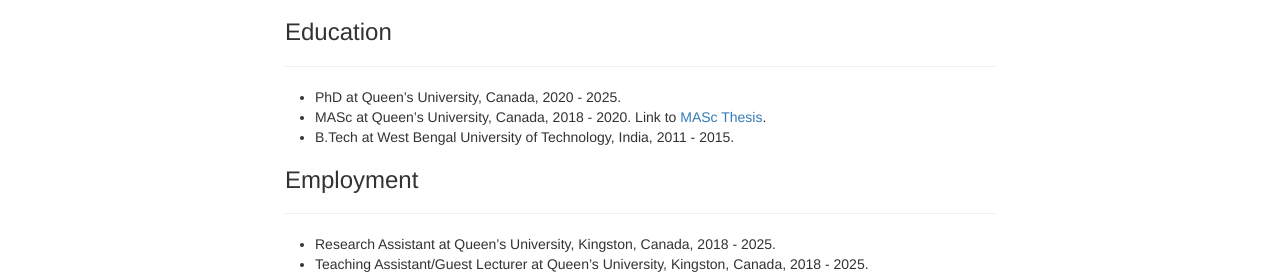
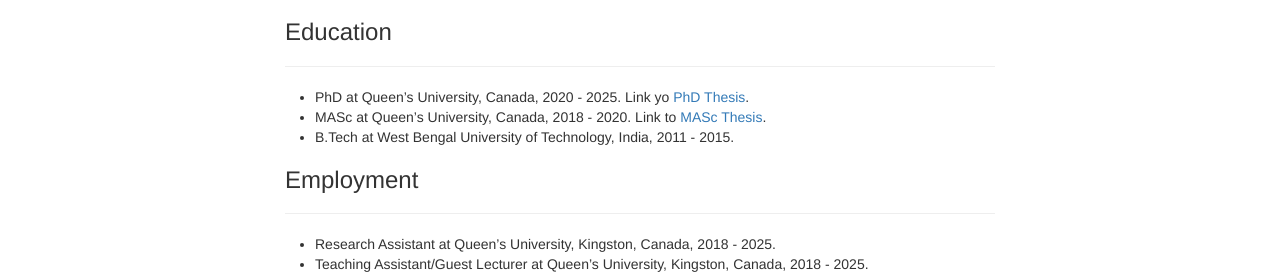
Before and after one commit to pritamqu/pritamqu.github.io, a Jekyll site: the page built from index.md, in a window 1280 px wide. Shown: the part 1199-1475 px from the top of the page. Built offline with Jekyll 4.4.1, drawn with Linux system fonts in a browser that asks for light colours.

Commit message:
added phd thesis

```diff
--- a/index.md
+++ b/index.md
@@ -105,7 +105,7 @@
 ### Education
 <hr>
 
-- PhD at Queen's University, Canada, 2020 - 2025.
+- PhD at Queen's University, Canada, 2020 - 2025. Link yo [PhD Thesis](https://qspace.library.queensu.ca/items/e35f85c6-3a6b-49b7-ade1-70fdcf3bcd2a).
 - MASc at Queen's University, Canada, 2018 - 2020. Link to [MASc Thesis](https://qspace.library.queensu.ca/handle/1974/27746).
 - B.Tech at West Bengal University of Technology, India, 2011 - 2015.
 
```
